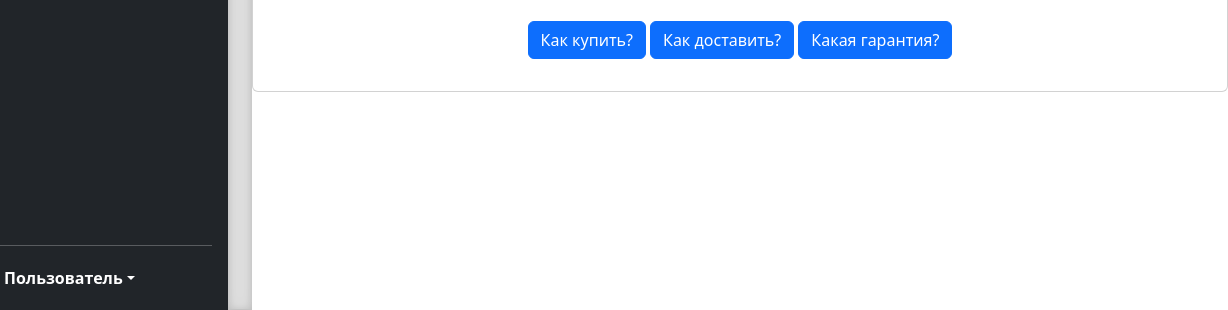
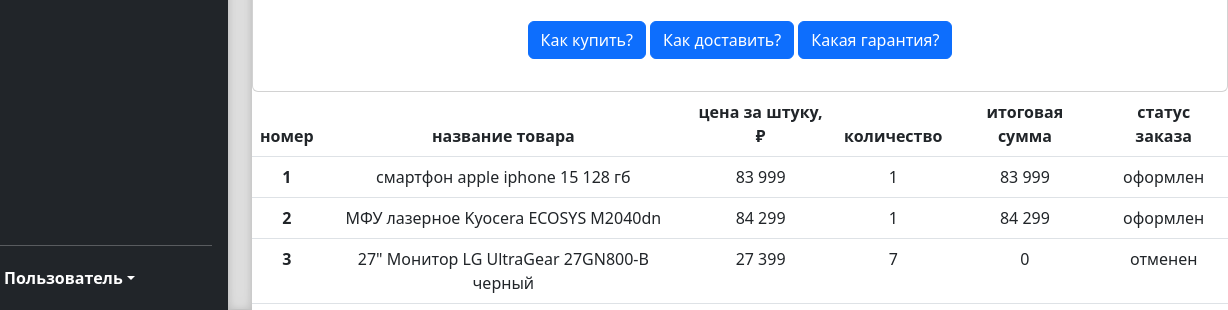
Before and after one commit to Dred85/web_html_css, a plain HTML site: page index.html in a window 1280 px wide. Shown: the part 490-800 px from the top of the page, 52-1280 px from the left. Drawn offline with nearby package versions, Linux system fonts and the light colour scheme.

Commit message:
Добавил таблицу с данными

```diff
--- a/index.html
+++ b/index.html
@@ -11,6 +11,11 @@
           integrity="sha384-9ndCyUaIbzAi2FUVXJi0CjmCapSmO7SnpJef0486qhLnuZ2cdeRhO02iuK6FUUVM" crossorigin="anonymous">
 
     <style>
+        .scrollable {
+            height: 300px; /* Высота блока, после которой начнется прокрутка */
+            overflow-y: scroll; /* Добавляет вертикальную прокрутку */
+        }
+
         .bd-placeholder-img {
             font-size: 1.125rem;
             text-anchor: middle;
@@ -128,6 +133,7 @@
 
 </head>
 <body>
+
 
 <svg xmlns="http://www.w3.org/2000/svg" style="display: none;">
     <symbol id="bootstrap" viewBox="0 0 118 94">
@@ -313,39 +319,80 @@
                 <p class="h2 text center mt-2 mb-2">FAQ</p>
                 <div class="card-body text center">
                     <p class="d-inline-flex gap-1">
-                        <a class="btn btn-primary" data-bs-toggle="collapse" href="#collapseExample" role="button"
+                        <a class="btn btn-primary" data-bs-toggle="collapse" href="#answere1" role="button"
                            aria-expanded="false" aria-controls="collapseExample">
                             Как купить?
                         </a>
 
-                        <a class="btn btn-primary" data-bs-toggle="collapse" href="#collapseExample1" role="button"
+                        <a class="btn btn-primary" data-bs-toggle="collapse" href="#answere2" role="button"
                            aria-expanded="false" aria-controls="collapseExample">
                             Как доставить?
                         </a>
 
-                        <a class="btn btn-primary" data-bs-toggle="collapse" href="#collapseExample2" role="button"
+                        <a class="btn btn-primary" data-bs-toggle="collapse" href="#answere3" role="button"
                            aria-expanded="false" aria-controls="collapseExample">
                             Какая гарантия?
                         </a>
 
                     </p>
-                    <div class="collapse" id="collapseExample">
+                    <div class="collapse" id="answere1">
                         <div class="card card-body">
                             Для приобретения товара перенесите его в корзину
                         </div>
                     </div>
-                    <div class="collapse" id="collapseExample1">
+                    <div class="collapse" id="answere2">
                         <div class="card card-body">
                             Доставка в любое удобное время
                         </div>
                     </div>
-                    <div class="collapse" id="collapseExample2">
+                    <div class="collapse" id="answere3">
                         <div class="card card-body">
                             Гарантия на все товары 1 год
                         </div>
                     </div>
                 </div>
-            </div>
+            </div >
+
+            <table class="table">
+                <thead>
+                <tr>
+                    <th scope="col">номер</th>
+                    <th scope="col">название товара</th>
+                    <th scope="col">цена за штуку, ₽</th>
+                    <th scope="col">количество</th>
+                    <th scope="col">итоговая сумма</th>
+                    <th scope="col">статус заказа</th>
+                </tr>
+                </thead>
+                <tbody>
+                <tr>
+                    <th>1</th>
+                    <td>смартфон apple iphone 15 128 гб</td>
+                    <td>83 999</td>
+                    <td>1</td>
+                    <td>83 999</td>
+                    <td>оформлен</td>
+                </tr>
+                <tr>
+                    <th>2</th>
+                    <td>МФУ лазерное Kyocera ECOSYS M2040dn</td>
+                    <td>84 299</td>
+                    <td>1</td>
+                    <td>84 299</td>
+                    <td>оформлен</td>
+                </tr>
+                <tr>
+                    <th>3</th>
+                    <td>27" Монитор LG UltraGear 27GN800-B черный</td>
+                    <td>27 399</td>
+                    <td>7</td>
+                    <td>0</td>
+                    <td>отменен</td>
+                </tr>
+
+
+                </tbody>
+            </table>
 
         </div>
     </div>
```
